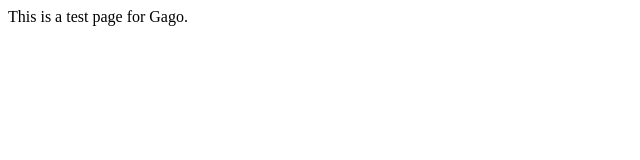
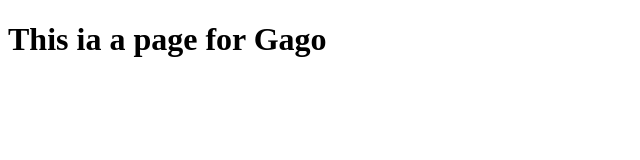
Before and after one commit to ThisisMandeep/ThisisMandeep.github.io, a plain HTML site: page index.html in a window 1280 px wide. Shown: the whole page, without its empty margins (0-640 px from the left). Drawn offline with Linux system fonts and the light colour scheme.

Commit message:
2nd commit

```diff
--- a/index.html
+++ b/index.html
@@ -1,7 +1,7 @@
+<!DOCTYPE HTML>
 <html>
-    <head>
-    </head>
-    <body>
-        <p>This is a test page for Gago.</p>
-    </body>
+    <head></head>
+    <Body>
+        <h1>This ia a page for Gago</h1>
+    </Body>
 </html>
```
